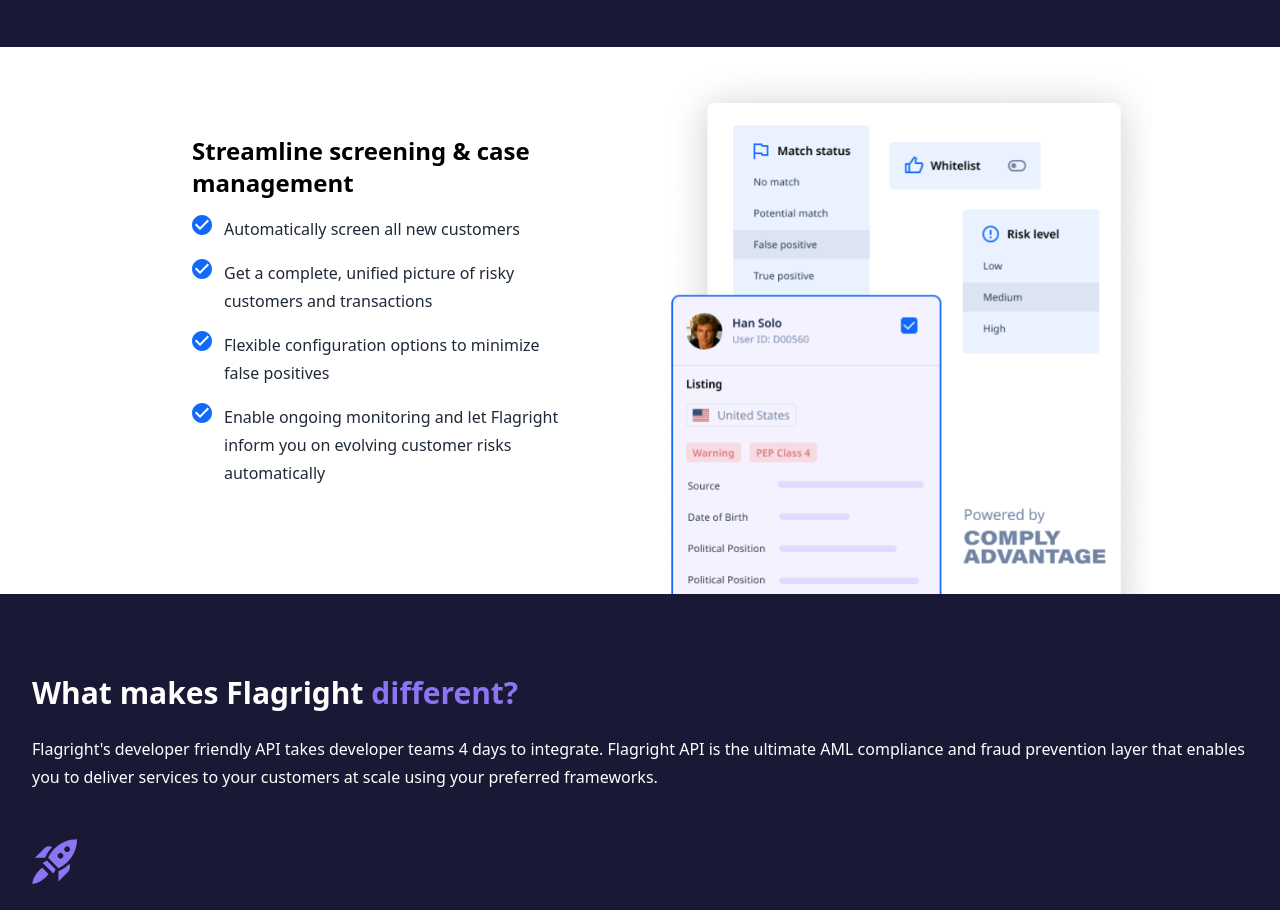
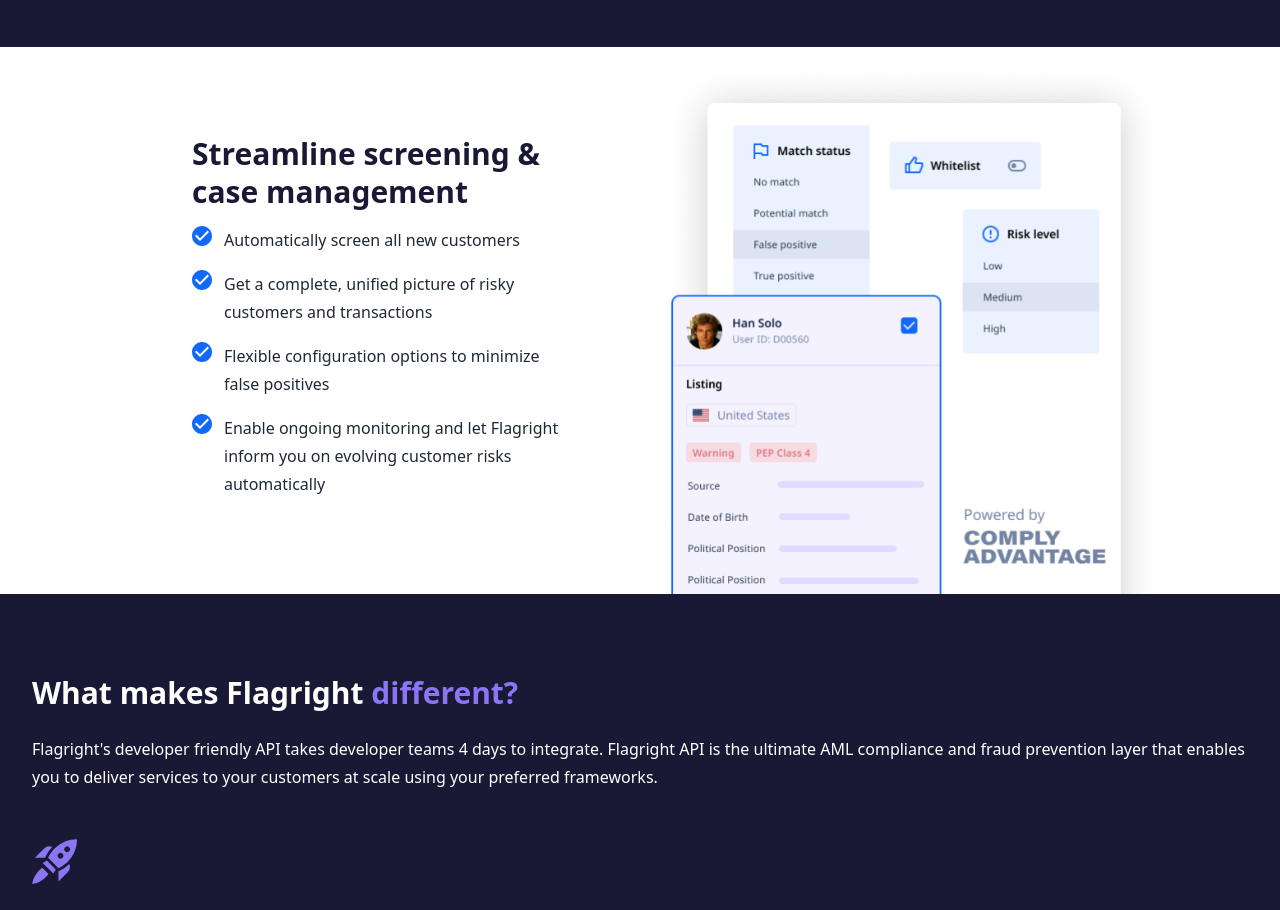
Before and after one commit to zentho/flagright-site, a React (Create React App) app: page / in a window 1280 px wide. Shown: the part 2440-3350 px from the top of the page. Built offline with nearby package versions, Linux system fonts and the light colour scheme.

Commit message:
Fix Streamline section title styling

```diff
--- a/src/sections/Streamline.js
+++ b/src/sections/Streamline.js
@@ -5,7 +5,7 @@
   return (
     <section className="grid items-end justify-center max-w-md grid-cols-1 mx-auto md:max-w-2xl lg:grid-cols-2 lg:max-w-full lg:px-24 lg:pt-6 xl:px-32">
       <div className="flex flex-col items-center p-8 pt-16 md:px-2 lg:mb-auto">
-        <h1 className="mb-4 text-3xl font-semibold leading-tight lg:text-2xl lg:max-w-sm md:max-w-xl md:text-center lg:text-left">
+        <h1 className="mb-4 text-3xl text-[#1A1935] font-bold leading-tight lg:max-w-sm md:max-w-xl md:text-center lg:text-left">
           Streamline screening & case management
         </h1>
         <div className="flex flex-col max-w-sm gap-6 md:gap-4">
```
